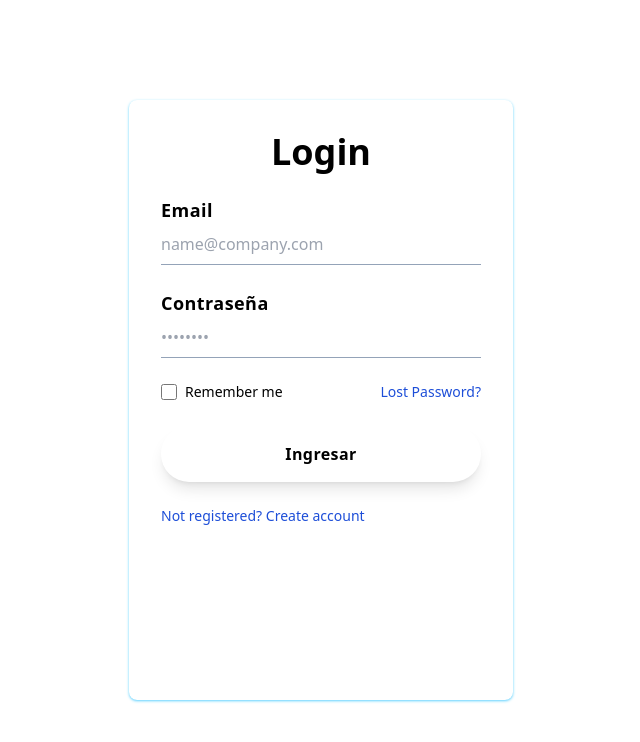
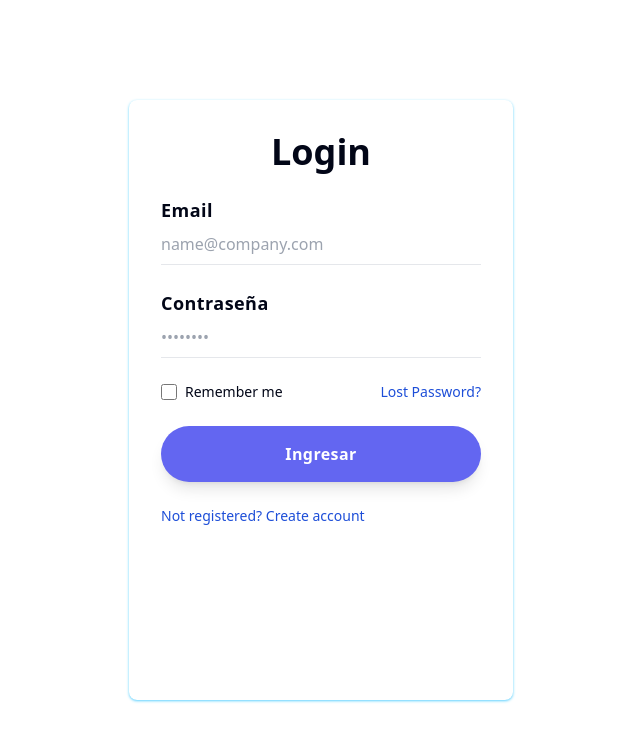
Before and after one commit to jgranados4/SistemaVenta, an Angular app: page / in a window 1280 px wide. Shown: the top 742 px of the page, without its empty margins (319-959 px from the left). Built offline with nearby package versions, Linux system fonts and the light colour scheme.

Commit message:
chore: actualizar colores en tailwind.config.js

```diff
--- a/tailwind.config.js
+++ b/tailwind.config.js
@@ -3,9 +3,27 @@ module.exports = {
   content: ["./src/**/*.{html,ts}"],
   theme: {
     colors: {
+      blue_500: "#3b82f6",
       blueS: "#1d4ed8",
       bluePastel: "#70d6ff",
-      grayS: "#94a3b8",
+      gray: {
+        50: "#f9fafb",
+        100: "#f3f4f6",
+        200: "#e5e7eb",
+        300: "#d1d5db",
+        400: "#9ca3af",
+        500: "#6b7280",
+        600: "#4b5563",
+        700: "#374151",
+        800: "#1f2937",
+        900: "#111827",
+        950: "#030712",
+      },
+      indigo_50: "rgb(var(--color-indigo-50) / <alpha-value>)",
+      indigo: "rgb(var(--color-indigo-500) / <alpha-value>)",
+      indigo_v: "rgb(var(--color-indigo-600) / <alpha-value>)",
+      black: "#020617",
+      white: "#ffffff",
     },
     extend: {},
   },
```
